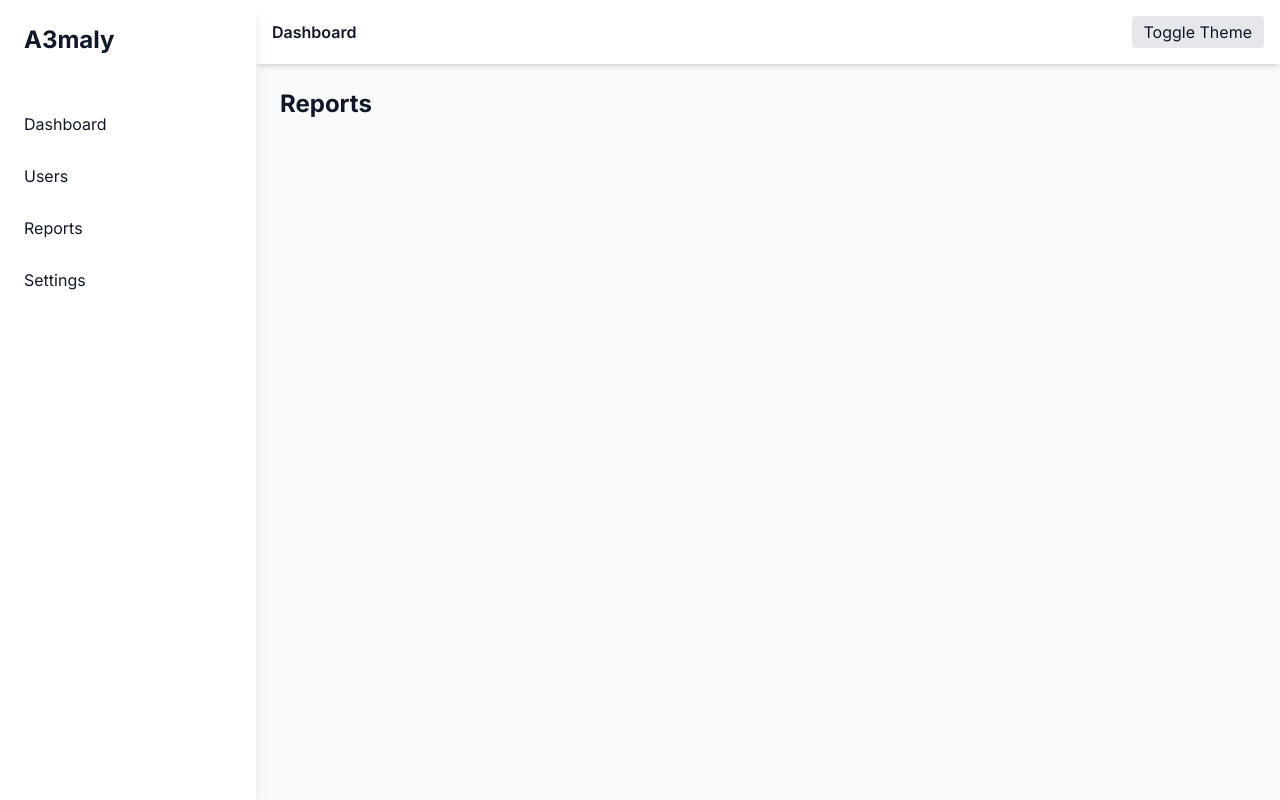
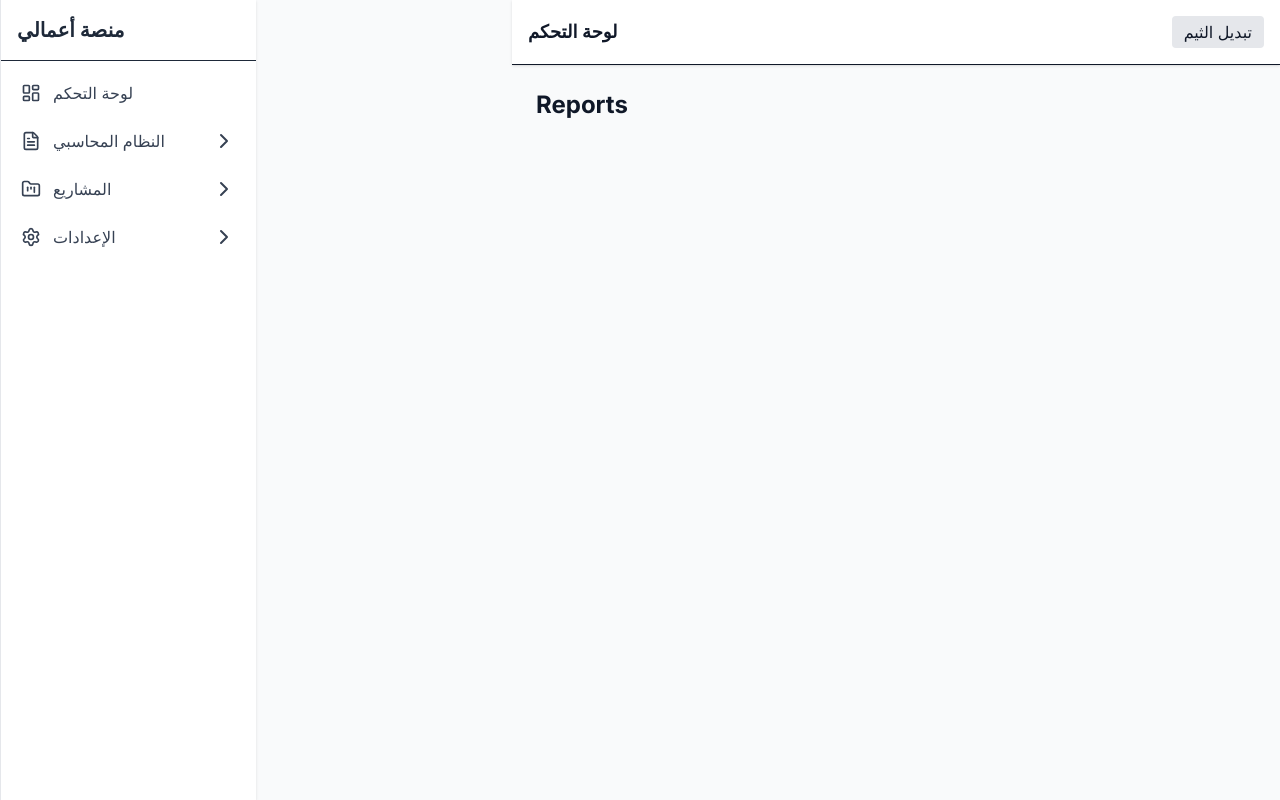
Before and after one commit to nawaqel2025-crypto/a3maly-platform, a Next.js app: page /dashboard/reports in a window 1280 px wide. Built offline with nearby package versions, Linux system fonts and the light colour scheme.

Commit message:
latest updates

```diff
--- a/app/dashboard/layout.tsx
+++ b/app/dashboard/layout.tsx
@@ -1,51 +1,24 @@
-"use client";
-
-import { useState } from "react";
-import Link from "next/link";
-import { Menu } from "lucide-react";
+import Sidebar from "@/components/Sidebar";
+import Navbar from "@/components/Navbar";
 
 export default function DashboardLayout({ children }: { children: React.ReactNode }) {
-  const [open, setOpen] = useState(false);
-
   return (
-    <div className="min-h-screen bg-gray-50 text-gray-900 dark:bg-gray-900 dark:text-white flex">
+    <div className="flex min-h-screen bg-gray-50 text-gray-900">
 
       {/* Sidebar */}
-      <aside
-        className={`fixed top-0 left-0 h-full w-64 bg-white dark:bg-gray-800 shadow-lg transform transition-transform duration-300
-        ${open ? "translate-x-0" : "-translate-x-full"} md:translate-x-0`}
-      >
-        <div className="p-6 text-2xl font-bold">A3maly</div>
-
-        <nav className="mt-6 flex flex-col gap-3 px-4">
-          <Link href="/dashboard" className="p-2 rounded hover:bg-gray-200 dark:hover:bg-gray-700">Dashboard</Link>
-          <Link href="/dashboard/users" className="p-2 rounded hover:bg-gray-200 dark:hover:bg-gray-700">Users</Link>
-          <Link href="/dashboard/reports" className="p-2 rounded hover:bg-gray-200 dark:hover:bg-gray-700">Reports</Link>
-          <Link href="/dashboard/settings" className="p-2 rounded hover:bg-gray-200 dark:hover:bg-gray-700">Settings</Link>
-        </nav>
-      </aside>
+      <Sidebar />
 
       {/* Main content */}
-      <div className="flex-1 md:ml-64">
+      <div className="flex-1 ml-64">
 
         {/* Navbar */}
-        <header className="flex items-center justify-between p-4 bg-white dark:bg-gray-800 shadow-md">
-          <button className="md:hidden" onClick={() => setOpen(!open)}>
-            <Menu size={28} />
-          </button>
-
-          <div className="font-semibold">Dashboard</div>
-
-          <button
-            onClick={() => document.documentElement.classList.toggle("dark")}
-            className="px-3 py-1 rounded bg-gray-200 dark:bg-gray-700"
-          >
-            Toggle Theme
-          </button>
-        </header>
+        <Navbar />
 
         {/* Page content */}
-        <main className="p-6">{children}</main>
+        <main className="p-6">
+          {children}
+        </main>
+
       </div>
     </div>
   );
--- a/app/dashboard/page.tsx
+++ b/app/dashboard/page.tsx
@@ -9,6 +9,10 @@ import { supabase } from "@/lib/supabaseClient";
 const Chart = dynamic(() => import("react-apexcharts"), { ssr: false });
 
 export default function DashboardHome() {
+
+  // 🟦 عدد المستخدمين (جديد)
+  const [usersCount, setUsersCount] = useState(0);
+
   // بيانات الرسم البياني
   const [chartData] = useState({
     series: [
@@ -55,6 +59,21 @@ export default function DashboardHome() {
     fetchProjects();
   }, []);
 
+  // 🟩 جلب عدد المستخدمين من Supabase (جديد)
+  useEffect(() => {
+    async function fetchUsersCount() {
+      const { count, error } = await supabase
+        .from("users") // ← غيّر الاسم إذا كان جدولك اسمه مختلف
+        .select("*", { count: "exact", head: true });
+
+      if (!error && typeof count === "number") {
+        setUsersCount(count);
+      }
+    }
+
+    fetchUsersCount();
+  }, []);
+
   return (
     <div className="space-y-10 p-6">
       {/* العنوان */}
@@ -70,7 +89,9 @@ export default function DashboardHome() {
           </div>
           <div>
             <p className="text-gray-500 dark:text-gray-400">Users</p>
-            <p className="text-2xl font-bold">120</p>
+
+            {/* 🟦 العدد الحقيقي بدل 120 */}
+            <p className="text-2xl font-bold">{usersCount}</p>
           </div>
         </div>
 
--- /dev/null
+++ b/components/Navbar.tsx
@@ -0,0 +1,34 @@
+"use client";
+
+import { Menu } from "lucide-react";
+import { useState } from "react";
+
+export default function Navbar() {
+  const [open, setOpen] = useState(false);
+
+  return (
+    <header className="flex items-center justify-between p-4 bg-white shadow-sm border-b">
+
+      {/* زر القائمة للشاشات الصغيرة */}
+      <button
+        className="md:hidden p-2 rounded hover:bg-gray-100"
+        onClick={() => setOpen(!open)}
+      >
+        <Menu size={24} />
+      </button>
+
+      {/* عنوان الصفحة */}
+      <div className="text-lg font-semibold">
+        لوحة التحكم
+      </div>
+
+      {/* زر تغيير الثيم */}
+      <button
+        onClick={() => document.documentElement.classList.toggle("dark")}
+        className="px-3 py-1 rounded bg-gray-200 hover:bg-gray-300"
+      >
+        تبديل الثيم
+      </button>
+    </header>
+  );
+}
--- /dev/null
+++ b/components/Sidebar.tsx
@@ -0,0 +1,127 @@
+"use client";
+
+import { useState } from "react";
+import Link from "next/link";
+import {
+  LayoutDashboard,
+  Users,
+  FolderKanban,
+  ClipboardList,
+  FileText,
+  ChevronDown,
+  ChevronRight,
+  Settings
+} from "lucide-react";
+
+export default function Sidebar() {
+  const [openMenu, setOpenMenu] = useState({
+    accounting: false,
+    projects: false,
+    settings: false,
+  });
+
+  const toggle = (key: string) => {
+    setOpenMenu((prev) => ({ ...prev, [key]: !prev[key] }));
+  };
+
+  return (
+    <aside className="w-64 h-screen bg-white border-l border-gray-200 shadow-sm flex flex-col">
+      <div className="p-4 text-xl font-bold text-gray-800 border-b">
+        منصة أعمالي
+      </div>
+
+      <nav className="flex-1 overflow-y-auto p-3 space-y-2">
+
+        <Link
+          href="/dashboard"
+          className="flex items-center gap-3 p-2 rounded-md hover:bg-gray-100 text-gray-700"
+        >
+          <LayoutDashboard size={20} />
+          <span>لوحة التحكم</span>
+        </Link>
+
+        <div>
+          <button
+            onClick={() => toggle("accounting")}
+            className="flex items-center justify-between w-full p-2 rounded-md hover:bg-gray-100 text-gray-700"
+          >
+            <span className="flex items-center gap-3">
+              <FileText size={20} />
+              <span>النظام المحاسبي</span>
+            </span>
+            {openMenu.accounting ? <ChevronDown /> : <ChevronRight />}
+          </button>
+
+          {openMenu.accounting && (
+            <div className="ml-8 mt-1 space-y-1">
+              <Link href="/dashboard/accounting/journal" className="block p-2 hover:bg-gray-100 rounded-md">
+                القيود اليومية
+              </Link>
+              <Link href="/dashboard/accounting/ledger" className="block p-2 hover:bg-gray-100 rounded-md">
+                دفتر الأستاذ
+              </Link>
+              <Link href="/dashboard/accounting/reports" className="block p-2 hover:bg-gray-100 rounded-md">
+                التقارير المالية
+              </Link>
+            </div>
+          )}
+        </div>
+
+        <div>
+          <button
+            onClick={() => toggle("projects")}
+            className="flex items-center justify-between w-full p-2 rounded-md hover:bg-gray-100 text-gray-700"
+          >
+            <span className="flex items-center gap-3">
+              <FolderKanban size={20} />
+              <span>المشاريع</span>
+            </span>
+            {openMenu.projects ? <ChevronDown /> : <ChevronRight />}
+          </button>
+
+          {openMenu.projects && (
+            <div className="ml-8 mt-1 space-y-1">
+              <Link href="/dashboard/projects" className="block p-2 hover:bg-gray-100 rounded-md">
+                قائمة المشاريع
+              </Link>
+              <Link href="/dashboard/tasks" className="block p-2 hover:bg-gray-100 rounded-md">
+                المهام
+              </Link>
+              <Link href="/dashboard/clients" className="block p-2 hover:bg-gray-100 rounded-md">
+                العملاء
+              </Link>
+            </div>
+          )}
+        </div>
+
+        <div>
+          <button
+            onClick={() => toggle("settings")}
+            className="flex items-center justify-between w-full p-2 rounded-md hover:bg-gray-100 text-gray-700"
+          >
+            <span className="flex items-center gap-3">
+              <Settings size={20} />
+              <span>الإعدادات</span>
+            </span>
+            {openMenu.settings ? <ChevronDown /> : <ChevronRight />}
+          </button>
+
+          {openMenu.settings && (
+            <div className="ml-8 mt-1 space-y-1">
+              <Link href="/dashboard/settings/profile" className="block p-2 hover:bg-gray-100 rounded-md">
+                الملف الشخصي
+              </Link>
+              <Link href="/dashboard/settings/company" className="block p-2 hover:bg-gray-100 rounded-md">
+                إعدادات الشركة
+              </Link>
+              <Link href="/dashboard/settings/users" className="block p-2 hover:bg-gray-100 rounded-md">
+                إدارة المستخدمين
+              </Link>
+            </div>
+          )}
+        </div>
+
+      </nav>
+    </aside>
+  );
+}
--- a/package.json
+++ b/package.json
@@ -13,6 +13,7 @@
     "@supabase/ssr": "^0.9.0",
     "@supabase/supabase-js": "^2.99.3",
     "apexcharts": "^5.10.4",
+    "lucide-react": "^1.0.1",
     "next": "14.2.3",
     "react": "18.2.0",
     "react-apexcharts": "^2.1.0",
```
Also changed, not shown: 1 other file (tests, documents, lock files or other folders).
